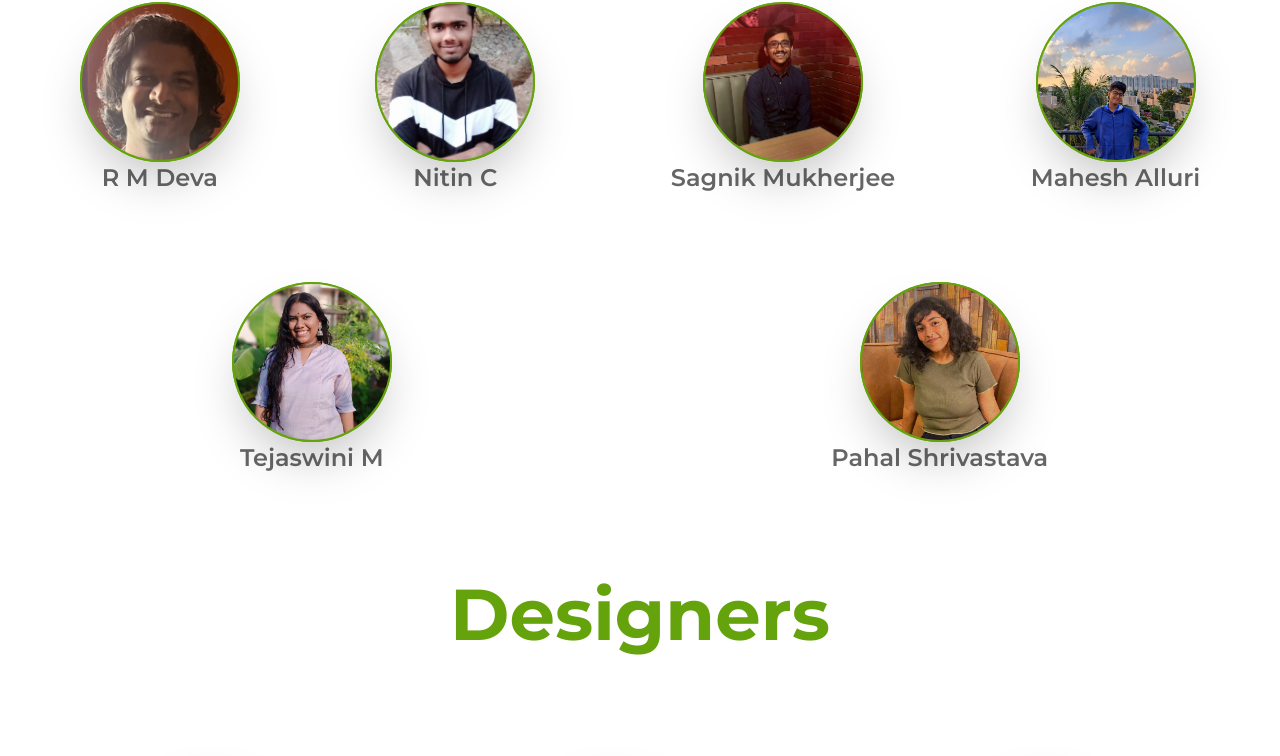
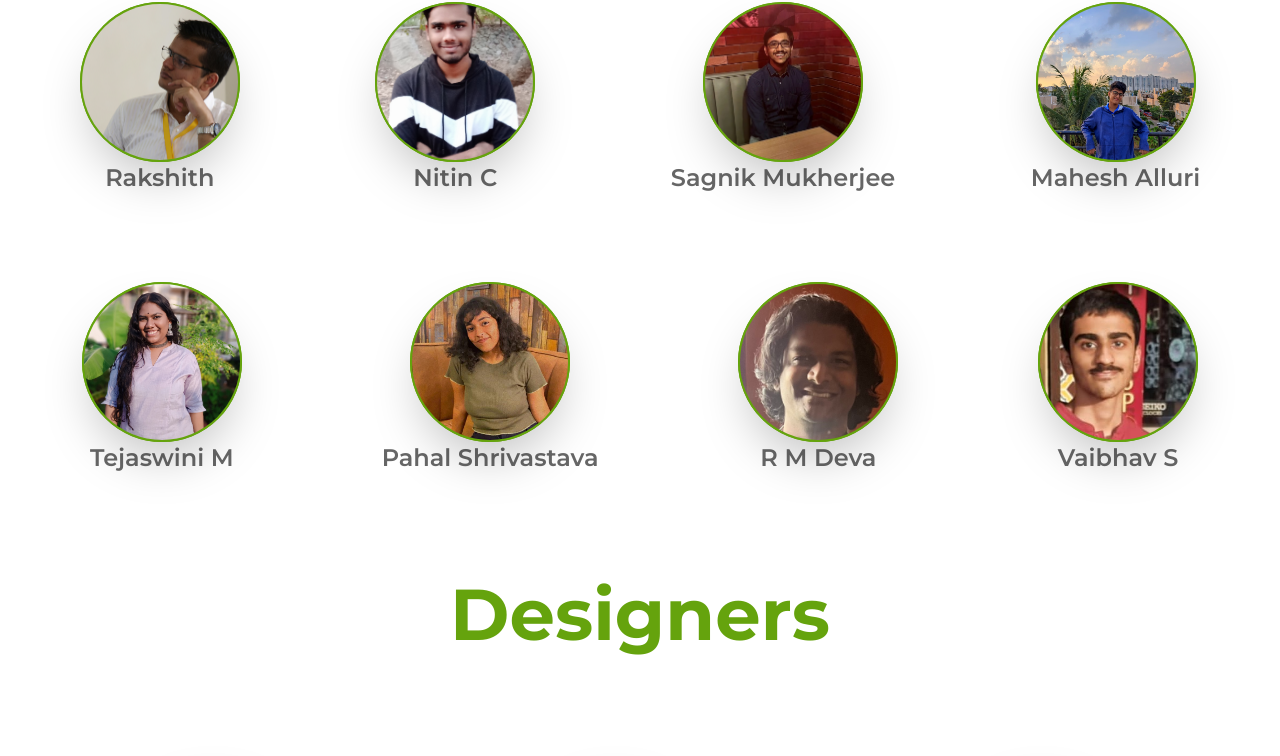
Before and after one commit to pranav-180dc/180dcnitk, a React (Vite) app: page /Team in a window 1280 px wide. Shown: the part 3122-3878 px from the top of the page. Built offline with nearby package versions, Linux system fonts and the light colour scheme; grey boxes are pictures that could not be loaded.

Commit message:
minor fixes

```diff
--- a/src/data/team.js
+++ b/src/data/team.js
@@ -12,6 +12,7 @@ import Mahesh_Alluri from '../assets/Pictures/Mahesh_Alluri.jpg';
 import Mohan from '../assets/Pictures/Mohan.jpg';
 import Onkar from '../assets/Pictures/Onkar.jpg';
 import Pahal from '../assets/Pictures/Pahal.jpeg';
+import Vaibhav from '../assets/Pictures/Vaibhav.jpeg';
 import Nitin from '../assets/Pictures/Nitin.jpg';
 import Pranav from '../assets/Pictures/Pranav.jpeg';
 import Mayank from '../assets/Pictures/Mayank.jpeg';
@@ -23,7 +24,7 @@ import Deva from '../assets/Pictures/Deva.jpg';
 import Ranjeet from '../assets/Pictures/Ranjeet.jpg';
 import Rohan from '../assets/Pictures/Rohan.jpeg';
 import Rahul from '../assets/Pictures/Rahul.jpeg';
-// import Rakshith from '../assets/Pictures/Rakshith.jpg';
+import Rakshith from '../assets/Pictures/Rakshith.jpg';
 import Rakshith_N from '../assets/Pictures/Rakshith_N.jpg';
 import Romit from '../assets/Pictures/Romit.jpg';
 import Shivansh from '../assets/Pictures/Shivansh.jpg';
@@ -220,8 +221,8 @@ const consultants = [
 },
 {
     id: 16,
-    member: "R M Deva",
-    imgUrl: Deva,
+    member: "Rakshith",
+    imgUrl: Rakshith,
 
 },
 {
@@ -254,6 +255,16 @@ const consultants = [
     imgUrl: Pahal,
 
 },
+{
+    id: 22,
+    member: "R M Deva",
+    imgUrl: Deva,
+},
+{
+    id: 23,
+    member: "Vaibhav S",
+    imgUrl: Vaibhav,
+}
 ]
  const Designers= [
 //   {
```
Also changed, not shown: src/assets/Pictures/Vaibhav.jpeg (renamed from src/assets/Pictures/Vaibhav Santhosh.jpeg).
